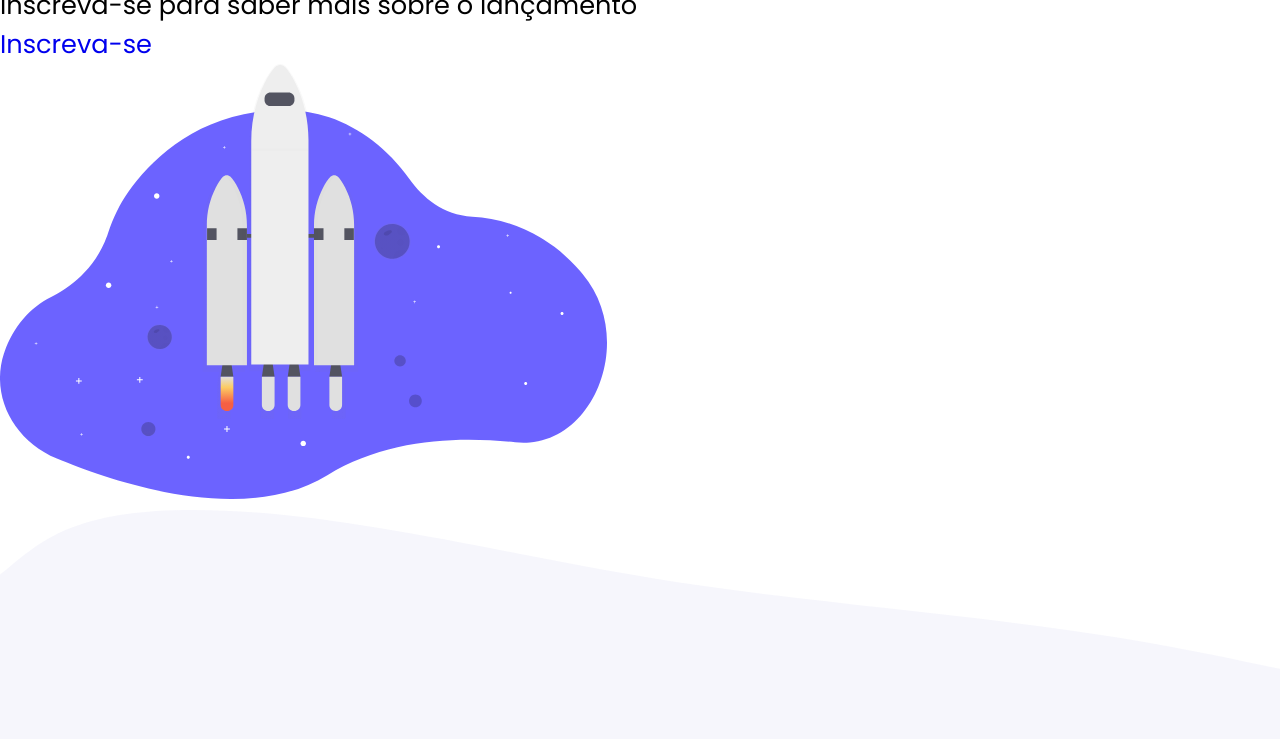
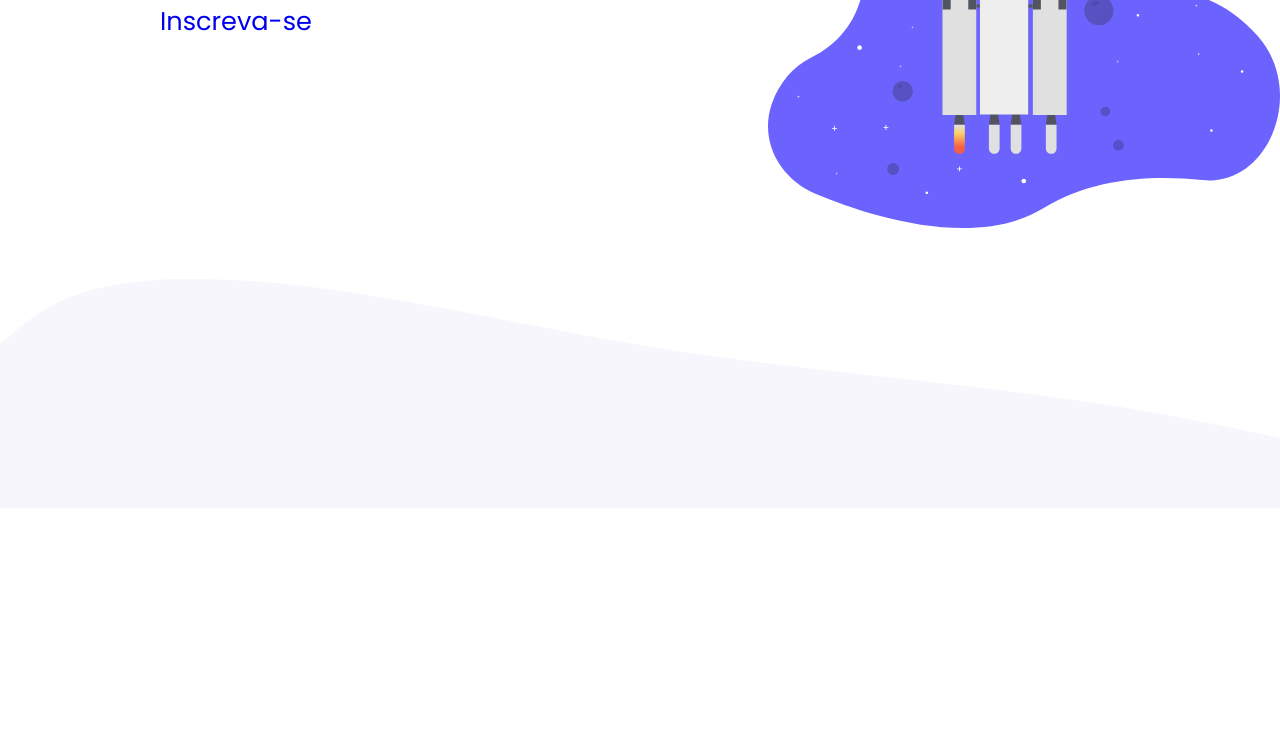
Before and after one commit to Ryanlucass/Countdown, a plain HTML site: page index.html in a window 1280 px wide. Shown: the part 272-1022 px from the top of the page. After the commit the page ends 800 px from the top, so only its background shows below. Drawn offline with Linux system fonts and the light colour scheme.

Commit message:
Moldando a estrutura do css do projeto

```diff
--- a/Styles/globais.css
+++ b/Styles/globais.css
@@ -1,14 +1,17 @@
 html{
 
+    /* Definindo variávies de cores */
     --black: #4D4C59;
     --purple: #6C63FF;
     --light-grey: #C8C8C8;
     --background: #F6FAFF
     --text-color: #9C9AB6;
 
+    /* Facilitando na hora saber o em das propriedades*/
     font-size: 62.5%;
 }
 *{
+    /* Zerando as configurações pré colocadas do navegador */
     margin: 0;
     padding: 0;
     border: none;
@@ -16,12 +19,21 @@ html{
     box-sizing: border-box
 }
 
+p{
+    font-size: 1.8rem;
+}
+
 body{
     /* sempre de onde começa e termina a tela independente do dispositivo */
     height: 100vh;
     background: var(--background);
-}
-body{
+
     font-size: clamp(14px,11.6rem,2vw);
     font-family: Poppins, sans-serif;
+
+
 }
+
+.content{
+    width: 100%;
+}
--- /dev/null
+++ b/Styles/home.css
@@ -0,0 +1,34 @@
+/* aplicando grid */
+.content{
+    display: grid;
+    /* soma das colunas deve dar 100% */
+    grid-template-columns: 60% 40%;
+    grid-template-rows: 13.3rem 1fr 24.9rem;
+    height: 100%;
+    grid-template-areas:
+    'header header'
+    'left right'
+    'rodape rodape'
+}
+
+/* definindo cada grid com a sua respectiva posição */
+header{
+    grid-area: header;
+    background: url('/Assets/top-image.svg') no-repeat;
+}
+.container{
+    grid-area: left;
+    display: flex;
+    align-items: center;
+
+    flex-direction: column;
+    width: min(36.3rem 100%);
+}
+#foguete{
+    grid-area: right;
+    /* Faz com que a imagem se encaixa na div em que ela está */
+    background: url('/Assets/rocket.svg') no-repeat top/contain;
+}
+#rodape{
+    grid-area: rodape;
+}
--- a/index.html
+++ b/index.html
@@ -8,23 +8,22 @@
 
     <!-- CSS -->
     <link rel="stylesheet" href="./Styles/globais.css">
-    <link rel="stylesheet" href="./Styles/index.css">
+    <link rel="stylesheet" href="./Styles/home.css">
 
 
     <!-- FONTS -->
     <link rel="preconnect" href="https://fonts.gstatic.com">
     <link href="https://fonts.googleapis.com/css2?family=Poppins:wght@300;400;500&display=swap" rel="stylesheet">
-
     <!-- IMAGES -->
 
     <title>Lançamento</title>
 </head>
-<header>
-        <img src="./Assets/top-image.svg" alt="Imagem top">
-</header>
 
 <body>
     <div class="content">
+        <header>
+
+        </header>
         <div class="container">
             <section>
                 <h2>READY TO LAUNCH IN...</h2>
@@ -37,12 +36,12 @@
         </div>
 
         <div id="foguete">
-            <img src="./Assets/rocket.svg">
+
         </div>
-    </div>
         <div id="rodape">
             <img src="./Assets/bottom-image.svg">
         </div>
+    </div>
 </body>
 
 </html>
```
